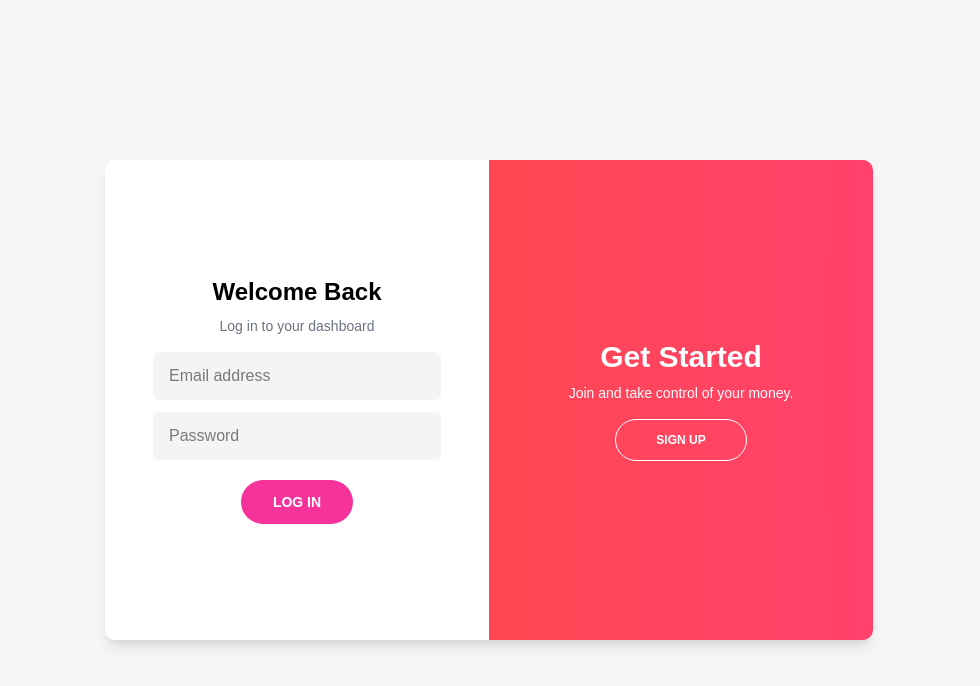
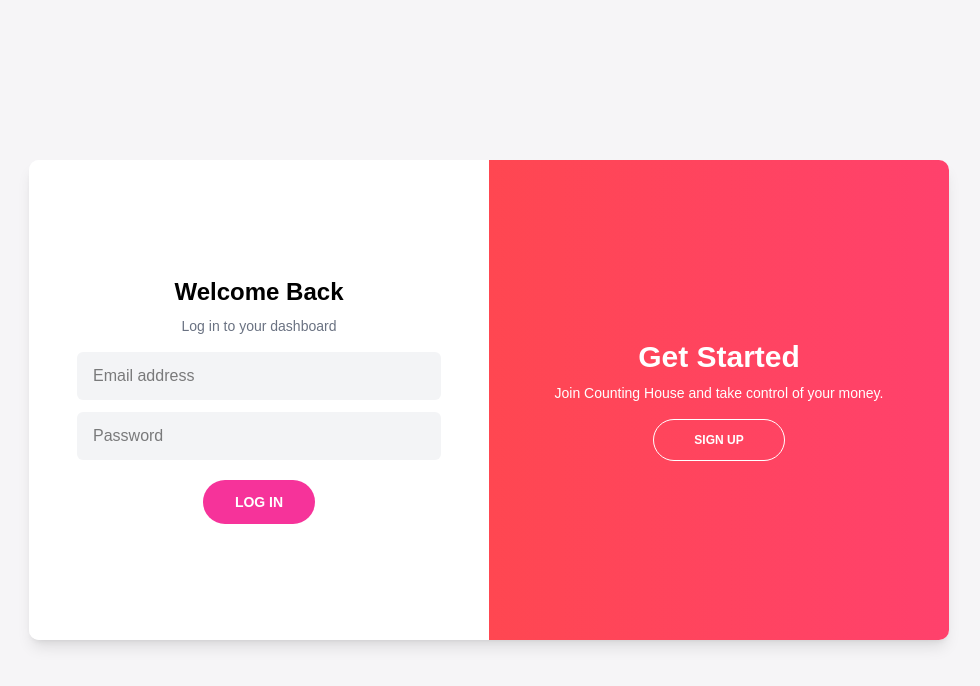
Before and after one commit to naikUmmarMukhtar/expense-manager, a React (Vite) app: page / in a window 1280 px wide. Shown: the top 686 px of the page, without its empty margins (151-1131 px from the left). Built offline with nearby package versions, Linux system fonts and the light colour scheme; no server answers.

Commit message:
improve login page

```diff
--- a/src/features/auth/AuthForm.tsx
+++ b/src/features/auth/AuthForm.tsx
@@ -102,9 +102,9 @@ export default function AuthForm() {
   };
 
   return (
-    <div className="flex flex-col items-center justify-center min-h-screen bg-[#f6f5f7] font-[Montserrat]">
+    <div className="flex flex-col items-center justify-center min-h-screen bg-[#f6f5f7] ">
       <div
-        className={`relative w-full max-w-[768px] min-h-[480px] bg-white rounded-[10px] shadow-lg overflow-hidden`}
+        className={`relative w-full max-w-[920px] min-h-[480px] bg-white rounded-[10px] shadow-lg overflow-hidden`}
       >
         <div
           className={`absolute top-0 h-full w-1/2 transition-all duration-500 ${
--- a/src/features/auth/AuthOverlay.tsx
+++ b/src/features/auth/AuthOverlay.tsx
@@ -38,7 +38,7 @@ export default function AuthOverLay({
         <div className="absolute top-0 right-0 w-1/2 h-full flex flex-col items-center justify-center px-10 text-center">
           <h1 className="text-3xl font-bold">Get Started</h1>
           <p className="text-sm mt-2 mb-4">
-            Join and take control of your money.
+            Join Counting House and take control of your money.
           </p>
           <button
             onClick={() => {
--- a/src/features/auth/LoginForm.tsx
+++ b/src/features/auth/LoginForm.tsx
@@ -35,8 +35,8 @@ export default function LoginForm({
         required
       />
 
-      {error && <div className="text-red-600 text-sm">⚠️ {error}</div>}
-      {message && <div className="text-green-600 text-sm">✅ {message}</div>}
+      {error && <div className="text-red-700 text-sm">{error}</div>}
+      {message && <div className="text-green-700 text-sm">{message}</div>}
 
       <button
         disabled={loading}
--- a/src/features/auth/RegisterForm.tsx
+++ b/src/features/auth/RegisterForm.tsx
@@ -44,14 +44,14 @@ export default function RegisterForm({
         required
       />
 
-      {error && <div className="text-red-600 text-sm">⚠️ {error}</div>}
-      {message && <div className="text-green-600 text-sm">✅ {message}</div>}
+      {error && <div className="text-red-700 text-sm">{error}</div>}
+      {message && <div className="text-green-700 text-sm">{message}</div>}
 
       <button
         disabled={loading}
         className="bg-pink-500 text-white rounded-full px-8 py-3 text-sm font-bold uppercase mt-2"
       >
-        {loading ? "Creating..." : "Sign Up"}
+        {loading ? "Signing Up..." : "Sign Up"}
       </button>
     </form>
   );
```
